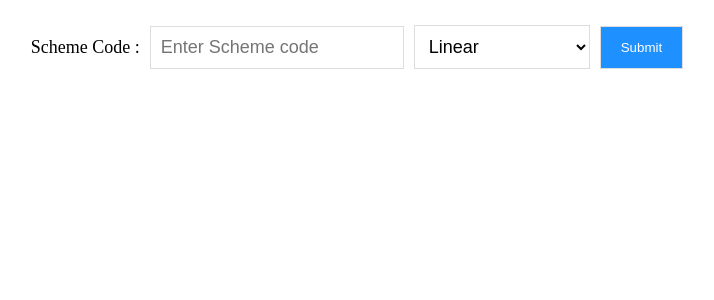
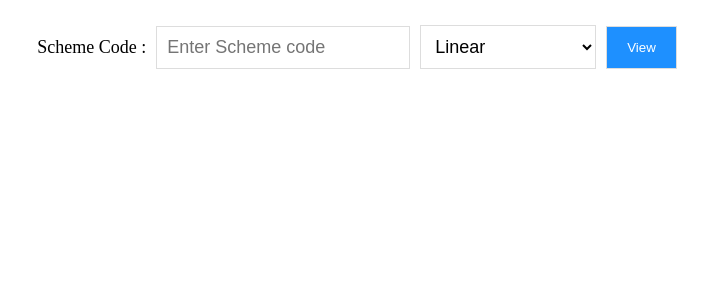
Before and after one commit to NayakwadiS/Forecasting_Mutual_Funds, a Flask app: page / in a window 1280 px wide. Shown: the part 87-387 px from the top of the page, without its empty margins (283-997 px from the left). Run offline with Flask 2, Linux system fonts and the light colour scheme.

Commit message:
v2.2
renamed Submit to View

```diff
--- a/templates/plot.html
+++ b/templates/plot.html
@@ -30,7 +30,7 @@
       <option value="ARIMA">ARIMA</option>
       <option value="LSTM">LSTM</option>
     </select>
-    <button type="button" onclick="show_plot()">Submit</button>
+    <button type="button" onclick="show_plot()">View</button>
     <label id ='error' style="color:red"> Scheme code is NOT correct.</label>
   </form>
 </div>
```
